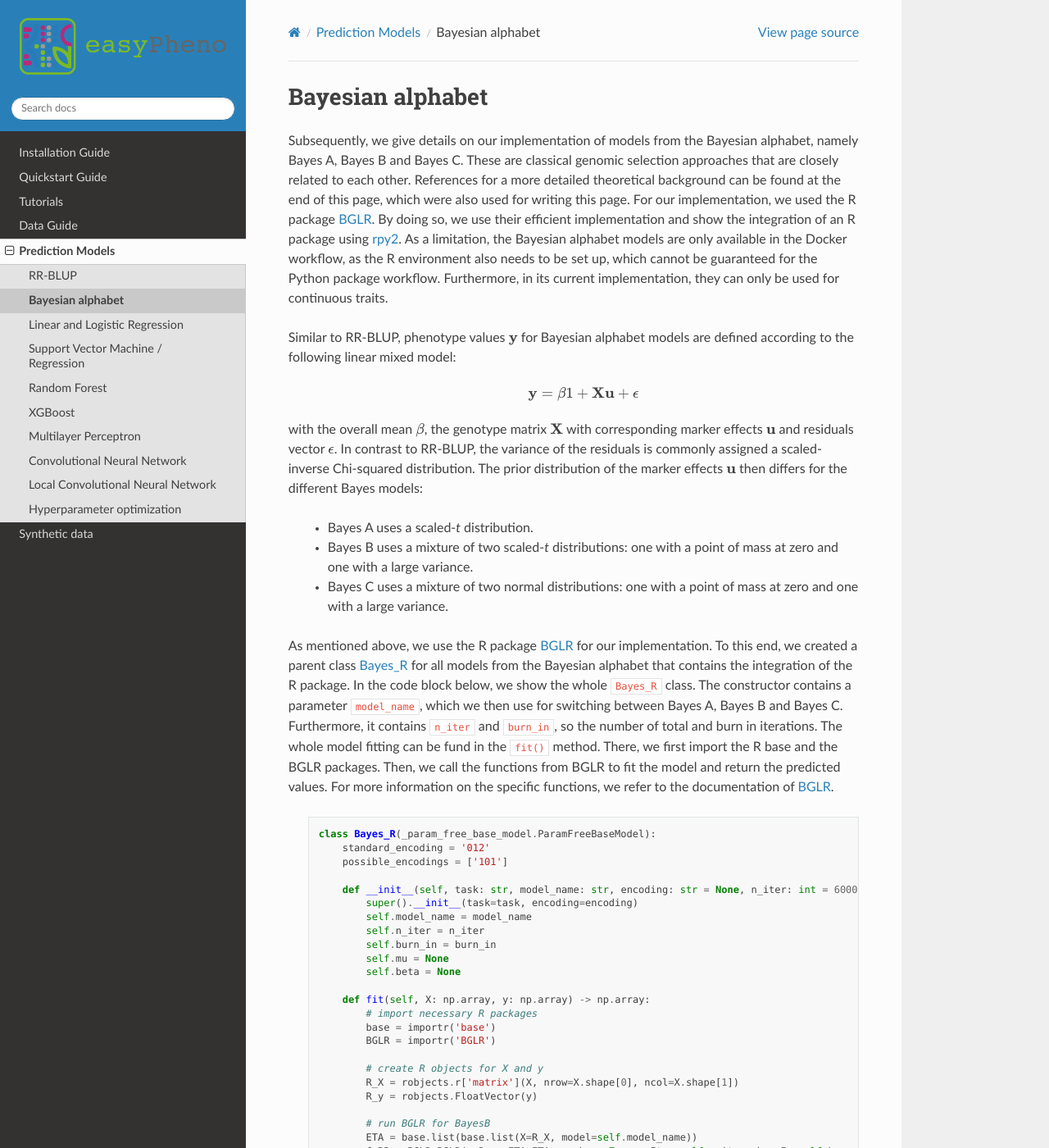
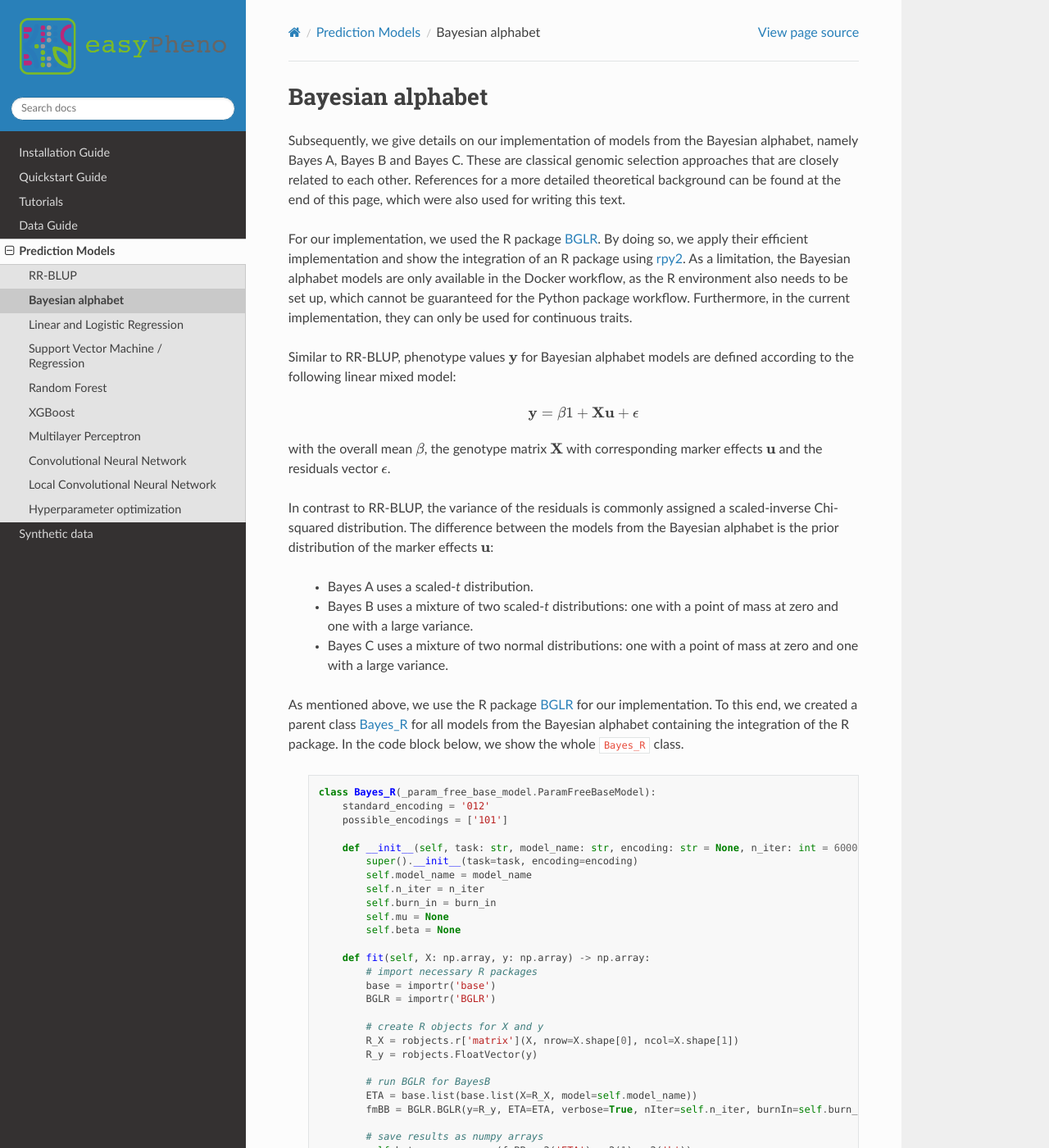
Before and after one commit to grimmlab/easyPheno, a Sphinx documentation site: the page built from docs/source/models/bayesianalphabet.rst, in a window 1280 px wide and 1400 px high. Shown: the whole window at 82% size. Built offline with Sphinx 7.4.7 and the Read the Docs theme 2.0.0, drawn with Linux system fonts in a browser that asks for light colours; pages that are not in the unit, such as notebooks, are missing from menus; some of the changed text lies outside the part shown.

Commit message:
Update bayesianalphabet.rst

```diff
--- a/docs/source/models/bayesianalphabet.rst
+++ b/docs/source/models/bayesianalphabet.rst
@@ -2,11 +2,12 @@ Bayesian alphabet
 =============================================
 Subsequently, we give details on our implementation of models from the Bayesian alphabet, namely Bayes A, Bayes B and Bayes C.
 These are classical genomic selection approaches that are closely related to each other.
-References for a more detailed theoretical background can be found at the end of this page, which were also used for writing this page.
+References for a more detailed theoretical background can be found at the end of this page, which were also used for writing this text.
+
 For our implementation, we used the R package `BGLR <https://cran.r-project.org/web/packages/BGLR/index.html>`_.
-By doing so, we use their efficient implementation and show the integration of an R package using `rpy2 <https://rpy2.github.io/>`_.
+By doing so, we apply their efficient implementation and show the integration of an R package using `rpy2 <https://rpy2.github.io/>`_.
 As a limitation, the Bayesian alphabet models are only available in the Docker workflow, as the R environment also needs to be
-set up, which cannot be guaranteed for the Python package workflow. Furthermore, in its current implementation, they can only be used for continuous traits.
+set up, which cannot be guaranteed for the Python package workflow. Furthermore, in the current implementation, they can only be used for continuous traits.
 
 Similar to RR-BLUP, phenotype values :math:`\mathbf{y}` for Bayesian alphabet models are defined according to the following linear mixed model:
 
@@ -14,9 +15,10 @@ Similar to RR-BLUP, phenotype values :math:`\mathbf{y}` for Bayesian alphabet mo
         \mathbf{y} = \mathbf{\beta} 1 + \mathbf{Xu} + \mathbf{\epsilon}
 
 with the overall mean :math:`\mathbf{\beta}`, the genotype matrix :math:`\mathbf{X}` with corresponding
-marker effects :math:`\mathbf{u}` and residuals vector :math:`\mathbf{\epsilon}`.
+marker effects :math:`\mathbf{u}` and the residuals vector :math:`\mathbf{\epsilon}`.
+
 In contrast to RR-BLUP, the variance of the residuals is commonly assigned a scaled-inverse Chi-squared distribution.
-The prior distribution of the marker effects :math:`\mathbf{u}` then differs for the different Bayes models:
+The difference between the models from the Bayesian alphabet is the prior distribution of the marker effects :math:`\mathbf{u}`:
 
     * Bayes A uses a scaled-*t* distribution.
     * Bayes B uses a mixture of two scaled-*t* distributions: one with a point of mass at zero and one with a large variance.
@@ -24,12 +26,8 @@ The prior distribution of the marker effects :math:`\mathbf{u}` then differs for
 
 As mentioned above, we use the R package `BGLR <https://cran.r-project.org/web/packages/BGLR/index.html>`_ for our implementation.
 To this end, we created a parent class `Bayes_R <https://github.com/grimmlab/easyPheno/blob/main/easypheno/model/_bayesfromR.py>`_
-for all models from the Bayesian alphabet that contains the integration of the R package.
-In the code block below, we show the whole ``Bayes_R`` class. The constructor contains a parameter ``model_name``,
-which we then use for switching between Bayes A, Bayes B and Bayes C. Furthermore, it contains ``n_iter`` and ``burn_in``,
-so the number of total and burn in iterations. The whole model fitting can be fund in the ``fit()`` method.
-There, we first import the R base and the BGLR packages. Then, we call the functions from BGLR to fit the model and
-return the predicted values. For more information on the specific functions, we refer to the documentation of `BGLR <https://cran.r-project.org/web/packages/BGLR/index.html>`_.
+for all models from the Bayesian alphabet containing the integration of the R package.
+In the code block below, we show the whole ``Bayes_R`` class.
 
     .. code-block::
 
```
Also changed, not shown: other parts of docs/source/models/bayesianalphabet.rst (+8 -2 lines).
